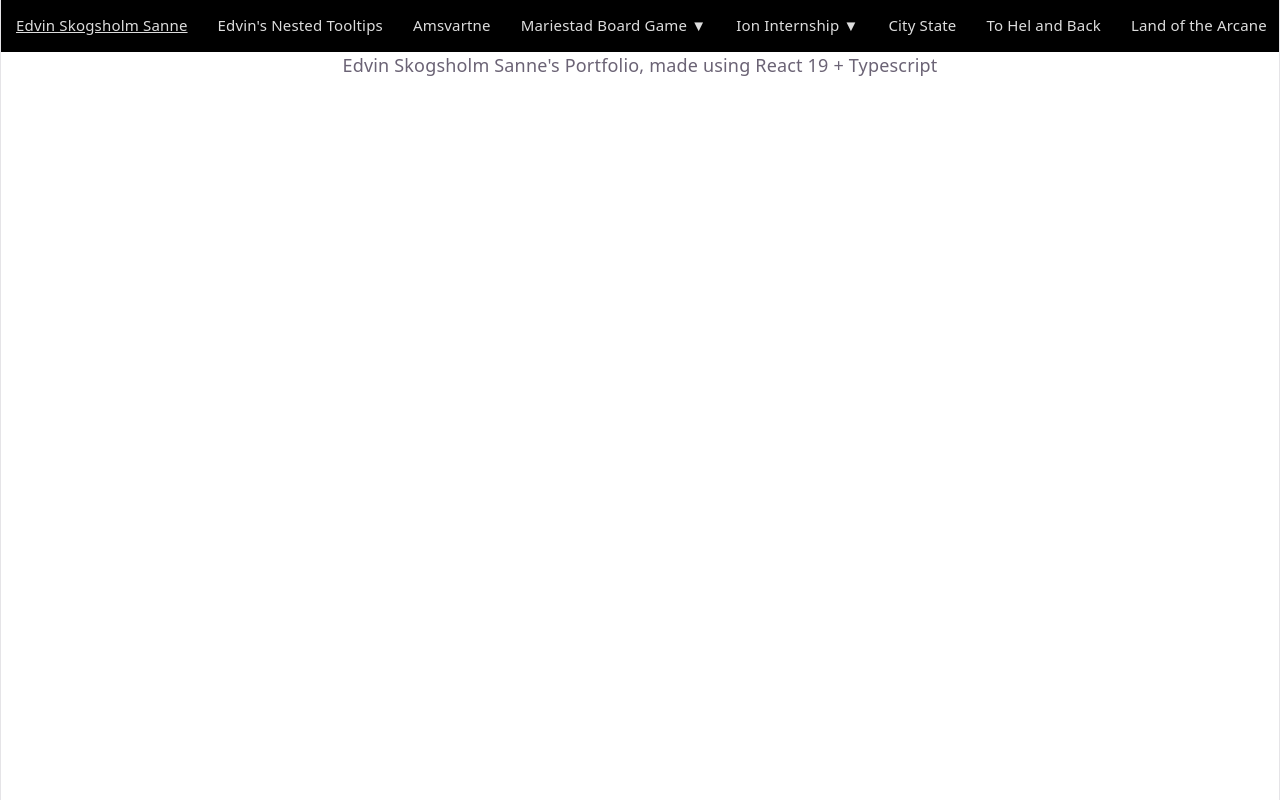
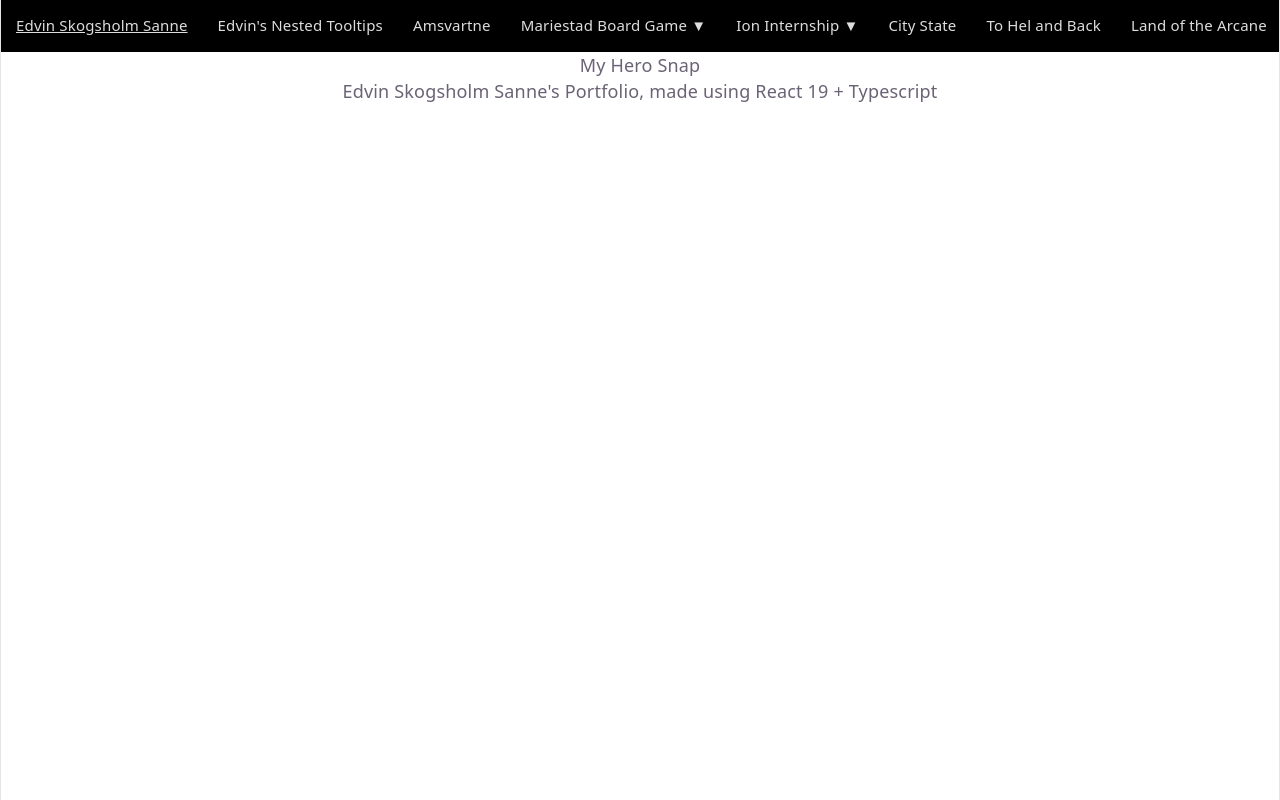
Before and after one commit to Acasez/acasez.github.io, a React (Vite) app: page /portfolio-v2/MyHeroSnap in a window 1280 px wide. Shown: the top 800 px of the page. Built offline with nearby package versions, Linux system fonts and the light colour scheme.

Commit message:
Set up pages nad routing for the lsat three things

```diff
--- /dev/null
+++ b/src/Subpages/AOW4Tomes.tsx
@@ -0,0 +1,7 @@
+export default function AOW4Tomes() {
+  return (
+    <>
+      <div>Age of Tomes 4</div>
+    </>
+  );
+}
--- /dev/null
+++ b/src/Subpages/MeridianSunsets.tsx
@@ -0,0 +1,7 @@
+export default function MeridianSunsets() {
+  return (
+    <>
+      <div>Meridian Sunsets</div>
+    </>
+  );
+}
--- /dev/null
+++ b/src/Subpages/MyHeroSnap.tsx
@@ -0,0 +1,7 @@
+export default function MyHeroSnap() {
+  return (
+    <>
+      <div>My Hero Snap</div>
+    </>
+  );
+}
--- a/src/components/MainHeader.tsx
+++ b/src/components/MainHeader.tsx
@@ -95,6 +95,7 @@ export default function MainHeader() {
                   <div className="dropdown_menu">
                     <ul>
                       <li>
+                        <NavLink to="/portfolio-v2/AOW4Tomes">ge of Wonders 4 Tomes</NavLink>
                         <a href="customTomes.html">Age of Wonders 4 Tomes</a>
                       </li>
                       <li>
```
Also changed, not shown: src/Routes/config.ts (+12 -0 lines).
